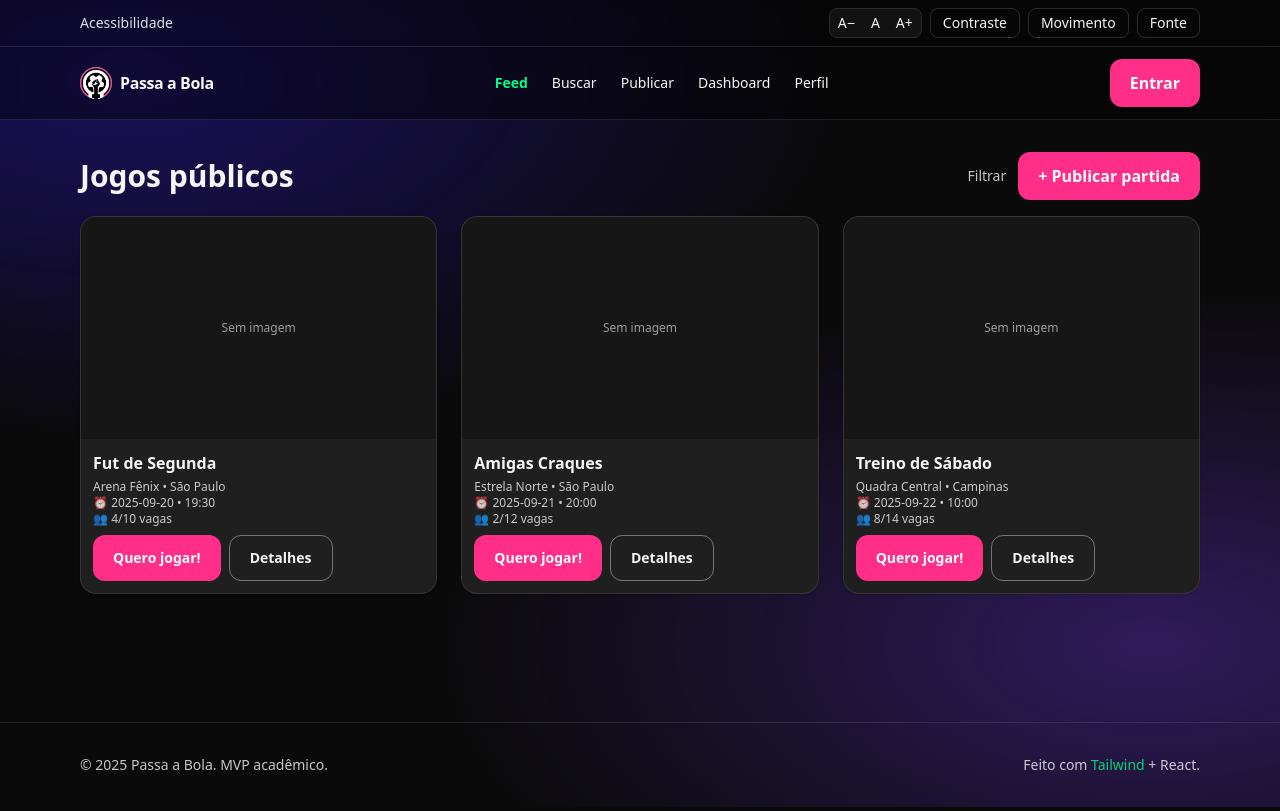
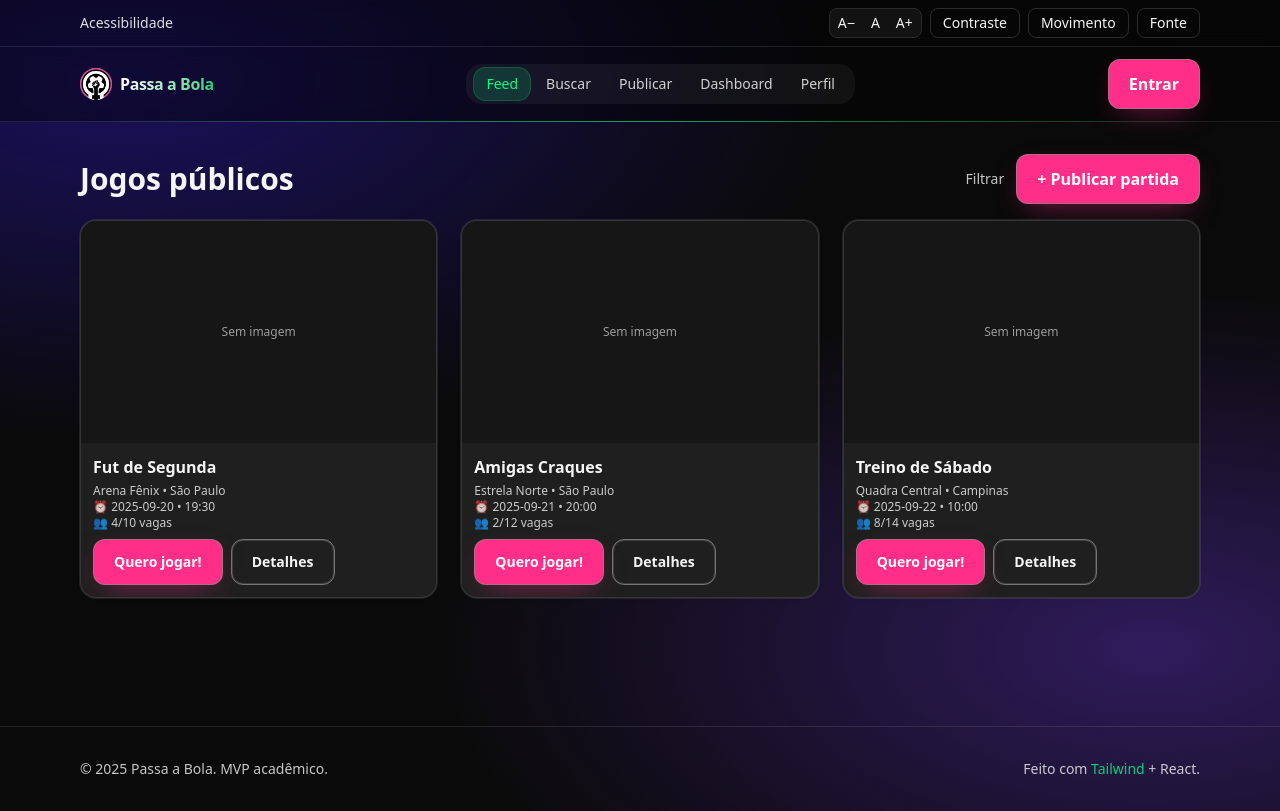
Before and after one commit to FelipeBonilha1/Sprint-Front-Passa-a-Bola, a React (Vite) app in the folder passa-a-bola/: page /feed in a window 1280 px wide. Built offline with nearby package versions, Linux system fonts and the light colour scheme; data requests are answered from the project's data file.

Commit message:
ajustes visuais

```diff
--- a/passa-a-bola/src/index.css
+++ b/passa-a-bola/src/index.css
@@ -74,3 +74,61 @@ html { font-size: calc(16px * var(--font-scale, 1)); }
   outline-offset: 2px;
   box-shadow: none;
 }
+
+/* ===== UI upgrades (combinam com sua paleta) ===== */
+
+/* Botão “cheio” com ring/sombra */
+.btn{
+  /* mantém o @apply que você já tem */
+  border: 1px solid color-mix(in oklab, var(--pb-accent) 30%, transparent);
+  box-shadow: 0 10px 30px -12px color-mix(in oklab, var(--pb-primary) 55%, transparent);
+  transform: translateZ(0); /* evita blur em GPU */
+}
+.btn:hover{ transform: translateY(-1px); }
+.btn:active{ transform: translateY(0); }
+
+/* Botão “outline” com ring suave e hover agradável */
+.btn-outline{
+  /* mantém o @apply e border base que você já tem */
+  box-shadow: 0 0 0 1px color-mix(in oklab, var(--pb-text) 15%, transparent) inset;
+}
+.btn-outline:hover{
+  background: color-mix(in oklab, var(--pb-text) 8%, transparent);
+  border-color: color-mix(in oklab, var(--pb-accent) 50%, transparent);
+  color: var(--pb-accent);
+}
+
+/* Cards com transições e glow leve no hover */
+.card{
+  position: relative;
+  transition: box-shadow .25s ease, transform .25s ease, border-color .25s ease;
+}
+.card:hover{
+  border-color: color-mix(in oklab, var(--pb-accent) 30%, transparent);
+  box-shadow:
+    0 0 0 1px color-mix(in oklab, var(--pb-accent) 30%, transparent),
+    0 20px 40px -16px color-mix(in oklab, var(--pb-primary) 28%, transparent);
+}
+
+/* Utilitário opcional (chips/pills) — útil pra filtros/menus */
+.pill{
+  @apply rounded-xl px-3 py-1.5 text-sm transition;
+  background: color-mix(in oklab, var(--pb-text) 6%, transparent);
+  color: color-mix(in oklab, var(--pb-text) 80%, transparent);
+}
+.pill:hover{ background: color-mix(in oklab, var(--pb-text) 10%, transparent); }
+.pill--active{
+  color: var(--pb-accent);
+  box-shadow: 0 0 0 1px color-mix(in oklab, var(--pb-accent) 35%, transparent) inset,
+              0 0 0 1px color-mix(in oklab, var(--pb-accent) 25%, transparent);
+  background: color-mix(in oklab, var(--pb-accent) 12%, transparent);
+}
+
+/* Scrollbar dark estilizada */
+*{ scrollbar-width: thin; scrollbar-color:#6b7280 #111418; }
+*::-webkit-scrollbar{ width:8px; height:8px; }
+*::-webkit-scrollbar-track{ background:#111418; }
+*::-webkit-scrollbar-thumb{
+  background: linear-gradient(180deg, var(--pb-primary) 0%, #7a3dff 100%);
+  border-radius: 999px;
+}
--- a/passa-a-bola/src/pages/Feed.jsx
+++ b/passa-a-bola/src/pages/Feed.jsx
@@ -102,12 +102,18 @@ export default function Feed() {
         <p className="opacity-70">Nenhum jogo no momento.</p>
       )}
 
-      {/* Lista (cards menores) */}
+      {/* Lista (cards menores + profundidade/hover) */}
       {!loading && !err && games.length > 0 && (
         <div className="grid gap-6 sm:grid-cols-2 lg:grid-cols-3 2xl:grid-cols-4">
           {games.map((g) => (
-            <article key={g.id ?? g.title} className="rounded-xl overflow-hidden card">
-              <div className="aspect-[16/10] w-full bg-black/30">
+            <article
+              key={g.id ?? g.title}
+              className="group rounded-xl overflow-hidden card transition
+                         ring-1 ring-white/10 hover:ring-[color:var(--pb-accent)]/40
+                         hover:shadow-[0_0_0_1px_rgba(255,43,135,.35),0_20px_40px_-16px_rgba(255,43,135,.25)]
+                         motion-reduce:transition-none"
+            >
+              <div className="relative aspect-[16/10] w-full bg-black/30">
                 {g.image ? (
                   <img
                     src={g.image}
@@ -122,6 +128,8 @@ export default function Feed() {
                     Sem imagem
                   </div>
                 )}
+                {/* overlay de degradê sutil no hover */}
+                <div className="pointer-events-none absolute inset-0 bg-gradient-to-t from-black/35 via-black/10 to-transparent opacity-0 group-hover:opacity-100 transition" />
               </div>
 
               <div className="p-3">
@@ -151,8 +159,10 @@ export default function Feed() {
       {showFab && (
         <button
           onClick={() => setOpenPublish(true)}
-          className="md:hidden fixed right-4 bottom-20 z-50 rounded-full px-5 py-3 shadow-lg
-                     bg-[color:var(--pb-accent)] text-black font-semibold"
+          className="md:hidden fixed right-4 bottom-20 z-50 rounded-full px-5 py-3
+                     bg-[color:var(--pb-accent)] text-black font-semibold
+                     shadow-[0_10px_30px_-10px_rgba(255,43,135,.6)]
+                     ring-1 ring-[color:var(--pb-accent)]/40"
           aria-label="Publicar partida"
         >
           + Publicar
--- a/passa-a-bola/src/ui/Shell.jsx
+++ b/passa-a-bola/src/ui/Shell.jsx
@@ -9,8 +9,14 @@ const LinkTop = ({ to, children }) => (
   <NavLink
     to={to}
     className={({ isActive }) =>
-      "text-sm hover:text-[color:var(--pb-accent)] " +
-      (isActive ? "text-[color:var(--pb-accent)] font-semibold" : "")
+      [
+        "px-3 py-1.5 rounded-xl text-sm transition-colors",
+        "hover:bg-white/5 hover:text-white",
+        "focus-visible:outline-2 focus-visible:outline-[color:var(--pb-accent)]",
+        isActive
+          ? "bg-[color:var(--pb-accent)]/15 text-[color:var(--pb-accent)] ring-1 ring-[color:var(--pb-accent)]/30"
+          : "text-white/80",
+      ].join(" ")
     }
   >
     {children}
@@ -27,26 +33,33 @@ export default function Shell() {
         minHeight: "100dvh",
       }}
     >
-      {/* TOP BAR A11Y */}
+      {/* TOP BAR A11Y + TOASTER */}
       <AccessibilityBar />
       <Toaster />
 
       {/* HEADER (deslocado 40px para não colidir com a top bar) */}
       <header className="sticky top-[40px] z-40 backdrop-blur supports-[backdrop-filter]:bg-black/40 border-b border-white/10">
-        <div className="mx-auto max-w-6xl px-4 py-3 flex items-center justify-between gap-3">
+        <div className="relative mx-auto max-w-6xl px-4 py-3 flex items-center justify-between gap-3">
           {/* Logo / Brand */}
           <NavLink to="/" className="flex items-center gap-2 whitespace-nowrap">
             <img src="/images/imagem6.png" alt="Passa a Bola" className="w-8 h-8 rounded-full" />
-            <span className="font-semibold tracking-tight">Passa a Bola</span>
+            <span
+              className="font-semibold tracking-tight bg-clip-text text-transparent
+                         bg-gradient-to-r from-white to-[color:var(--pb-accent)]/80"
+            >
+              Passa a Bola
+            </span>
           </NavLink>
 
-          {/* Navegação central (apenas DESKTOP) */}
-          <nav className="hidden md:flex flex-1 justify-center items-center gap-6">
+          {/* Navegação central (apenas DESKTOP) em “cápsula” */}
+          <nav className="hidden md:flex flex-1 justify-center items-center">
+            <div className="rounded-2xl bg-white/5 px-2 py-1 flex items-center gap-1">
               <LinkTop to="/feed">Feed</LinkTop>
               <LinkTop to="/buscar">Buscar</LinkTop>
               <LinkTop to="/publicar">Publicar</LinkTop>
               <LinkTop to="/dashboard">Dashboard</LinkTop>
               <LinkTop to="/perfil">Perfil</LinkTop>
+            </div>
           </nav>
 
           {/* Entrar só no DESKTOP */}
@@ -60,6 +73,12 @@ export default function Shell() {
           <div className="flex items-center gap-2 md:hidden">
             <MobileMenu />
           </div>
+
+          {/* Glow line (acabamento) */}
+          <span
+            className="pointer-events-none absolute inset-x-0 -bottom-[1px] h-[1px]
+                       bg-gradient-to-r from-transparent via-[color:var(--pb-accent)] to-transparent opacity-60"
+          />
         </div>
       </header>
 
```
Lines whose indentation alone changed are shown as unchanged.
